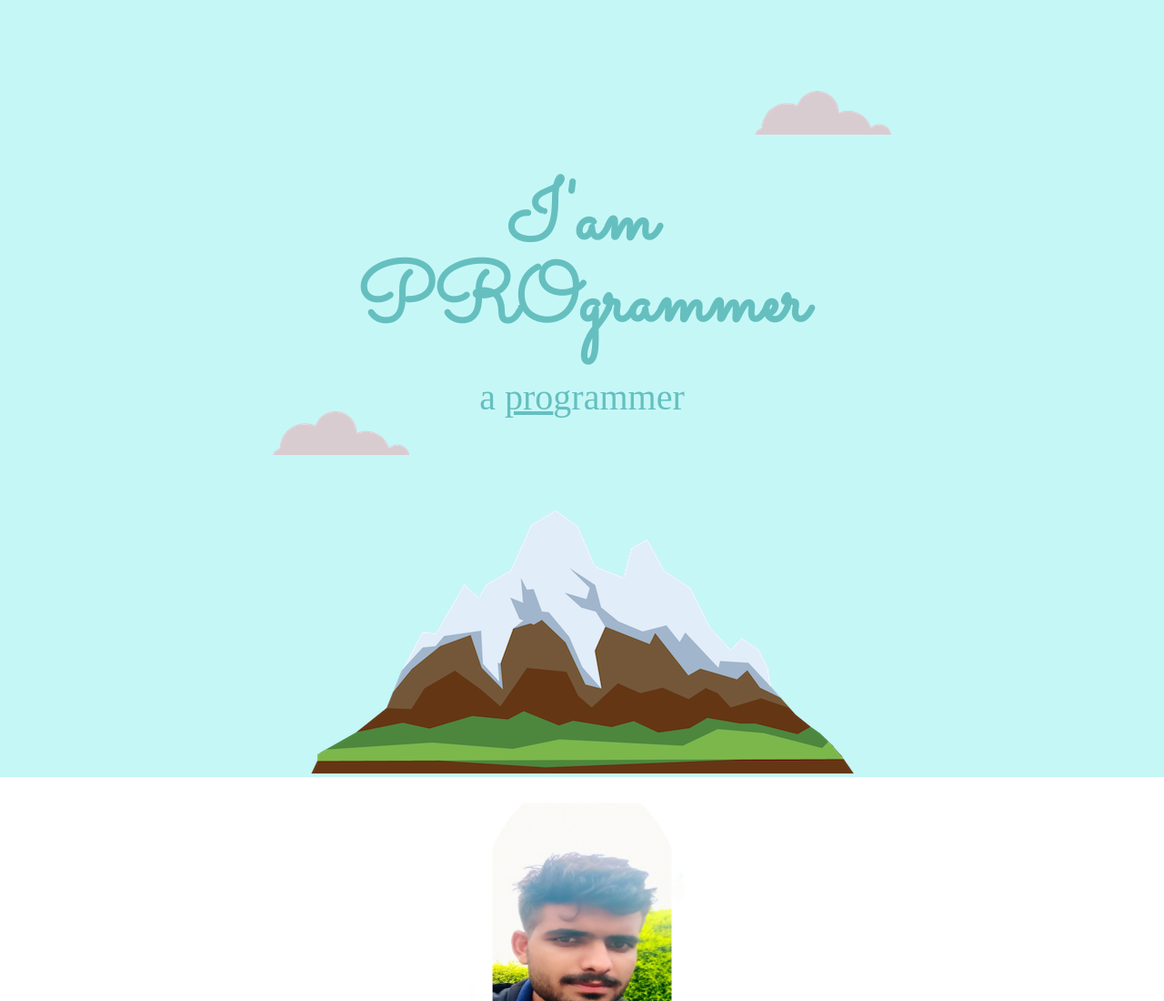
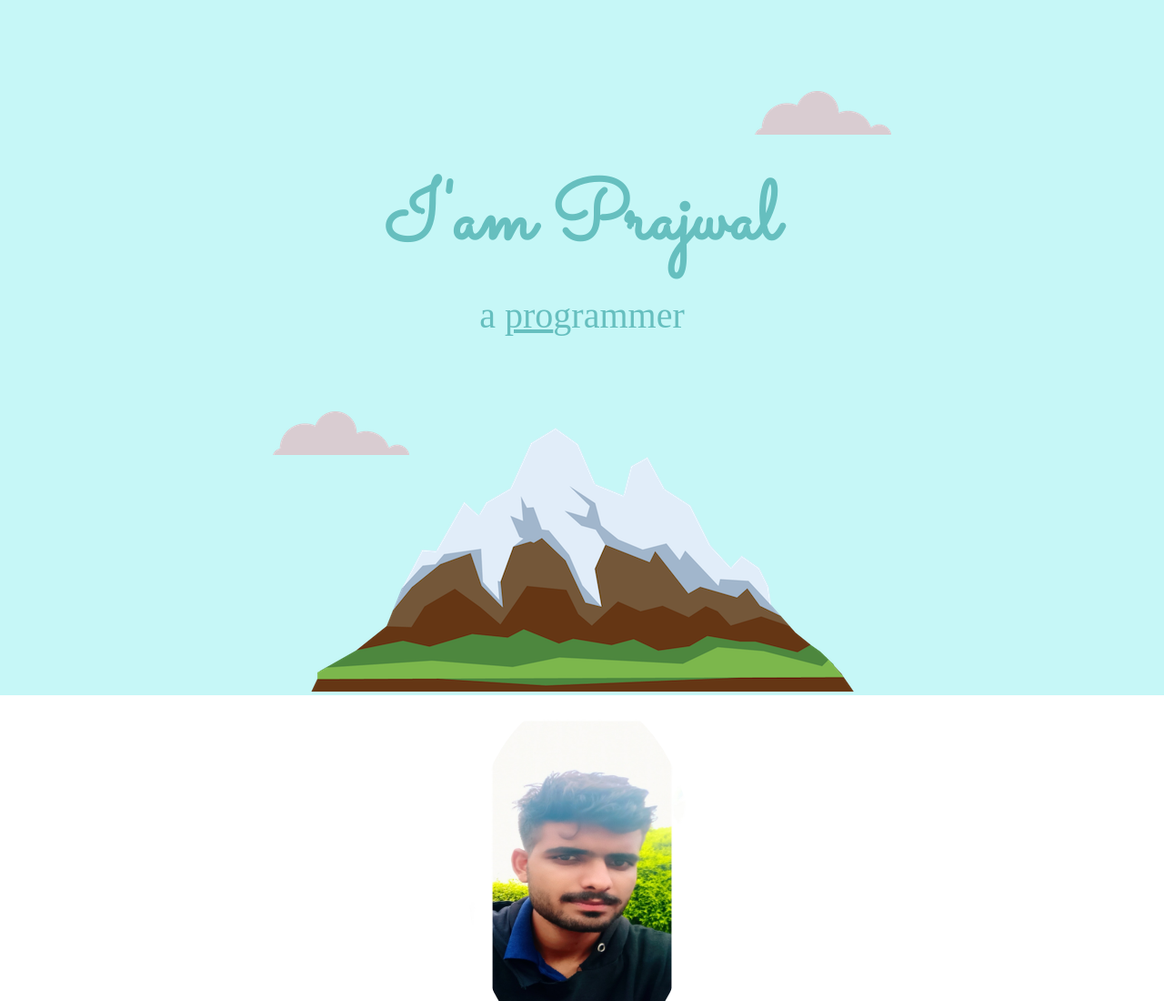
Before and after one commit to PrajwalSSReddy/Myfirstwebsite, a plain HTML site: page index.html in a window 1280 px wide. Shown: the top 1100 px of the page at 91% size. Drawn offline with Linux system fonts and the light colour scheme.

Commit message:
Update index.html
made original wensite

```diff
--- a/index.html
+++ b/index.html
@@ -14,7 +14,7 @@
 <body>
     <div class="top-container">
     <img class="top-cloud" src="things/cloud.png" alt="cloud">
-    <h1>I'am PROgrammer</h1>
+    <h1>I'am Prajwal</h1>
     <h2>a <span>pro</span>grammer</h2>
     <img class="bottom-cloud" src="things/cloud.png" alt="cloud">
     <img class="mountain" src="things/mountain.png" alt="mountain">
```
